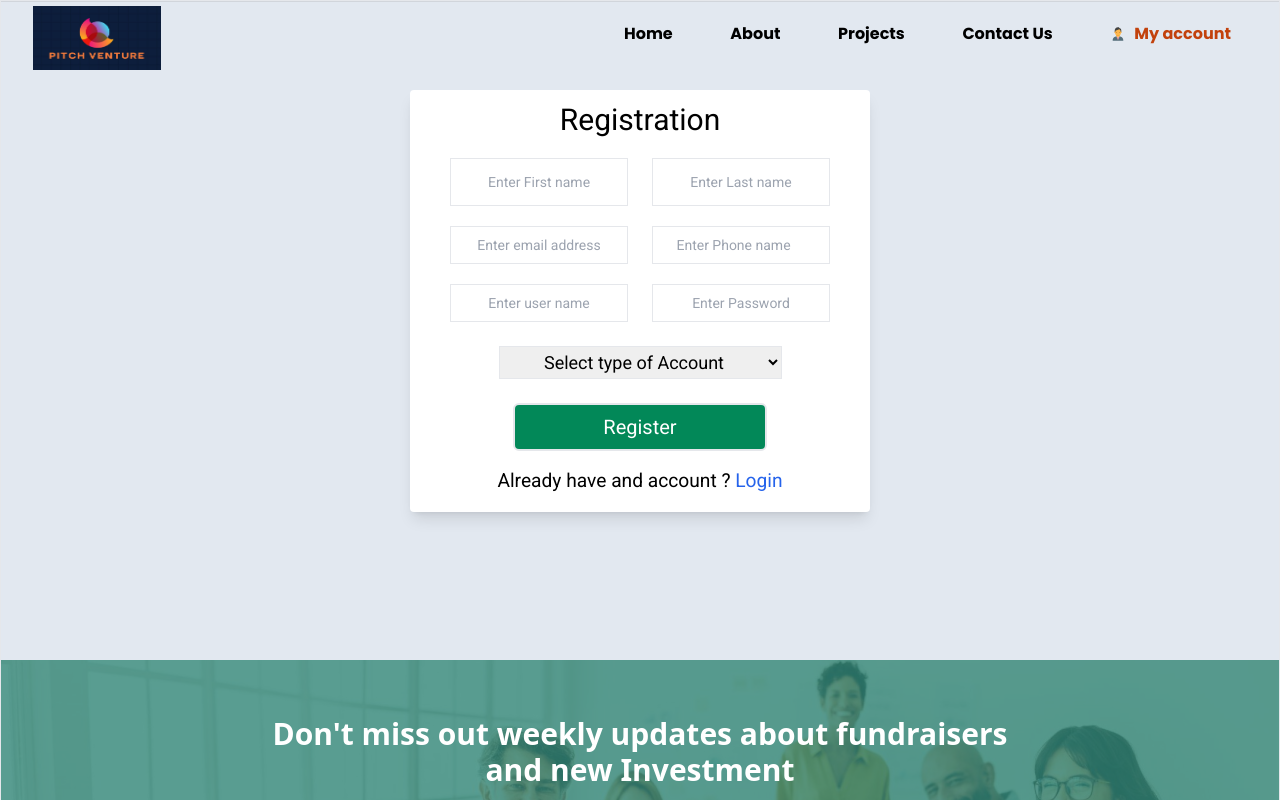
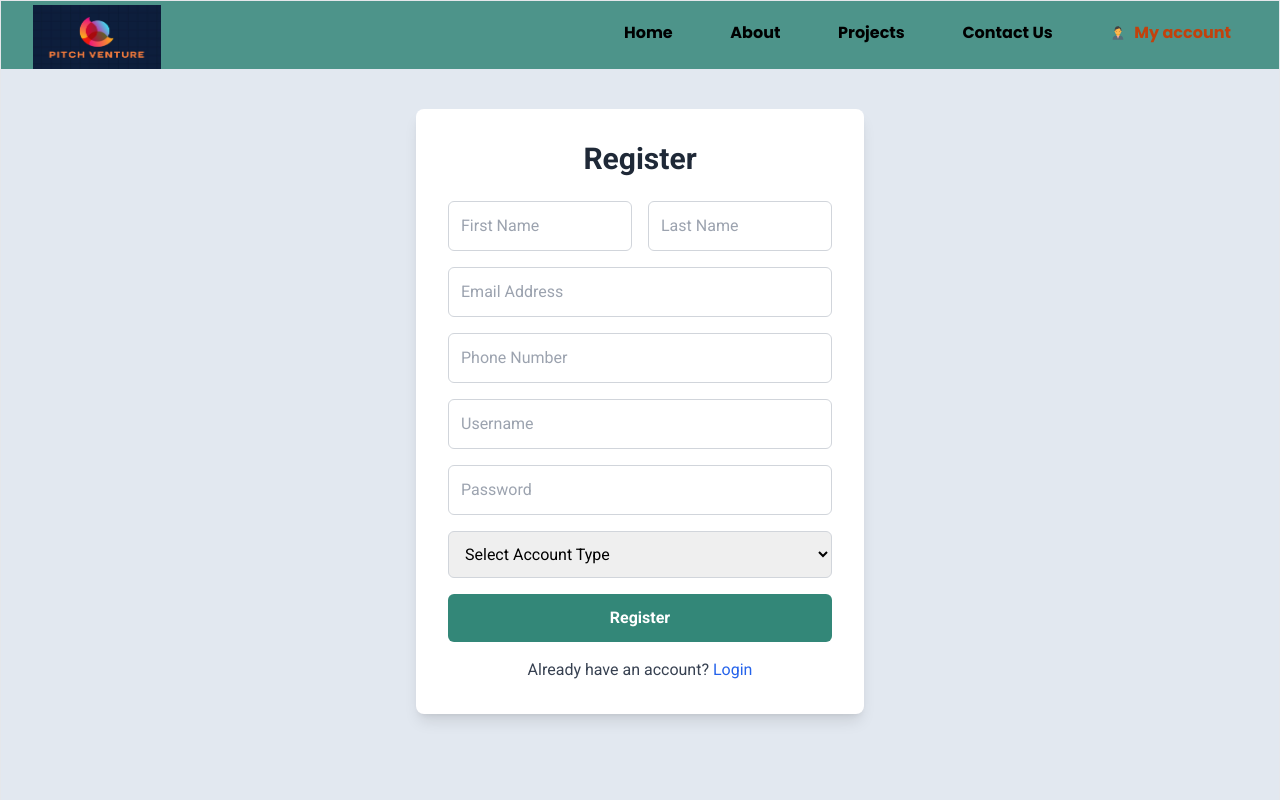
Before and after one commit to Gauravsingh123-aw/Pitch_Venture, a React (Vite) app: page /registration in a window 1280 px wide. Shown: the top 800 px of the page. Built offline with nearby package versions, Linux system fonts and the light colour scheme.

Commit message:
fixed autofill feature of login and registration component

```diff
--- a/package.json
+++ b/package.json
@@ -12,6 +12,7 @@
   "dependencies": {
     "@react-three/drei": "^9.115.0",
     "@react-three/fiber": "^8.17.10",
+    "dotenv": "^16.4.7",
     "nodemailer": "^6.9.15",
     "react": "^18.3.1",
     "react-dom": "^18.3.1",
--- a/src/App.jsx
+++ b/src/App.jsx
@@ -19,7 +19,7 @@ function App() {
 
     const location = useLocation();
 
-    const navbarBackgroundClass = location.pathname === '/' || location.pathname==="/login" || location.pathname==="/registration" || location.pathname==="/project_page"? 'home-bg-class' : 'other-bg-class';
+    const navbarBackgroundClass = location.pathname === '/'  || location.pathname==="/project_page"? 'home-bg-class' : 'other-bg-class';
 
   return (
     <div className='border w-lvw  min-h-screen flex flex-col   items-center bg-slate-200'>
--- a/src/components/Navbar.jsx
+++ b/src/components/Navbar.jsx
@@ -14,7 +14,6 @@ export default function Navbar(prop) {
             <span>Contact Us</span>
             <span className=' text-orange-700 flex flex-row gap-2'><FcBusinessman className="mt-1"/>My account</span>
         </div>
-        {console.log(prop.background)}
     </div>
     </div>
   )
--- a/src/components/Registration.jsx
+++ b/src/components/Registration.jsx
@@ -1,116 +1,134 @@
-import React from 'react'
-import { useState } from 'react';
-import { Link } from 'react-router-dom'
+import React, { useState, useEffect } from "react";
+import { Link } from "react-router-dom";
+
 const Registration = () => {
-  const [data,setData]=useState({});
-  const [error,setError]=useState(false)
-  function onsubmit(){
-    console.log("submitted ");
-    console.log(data)
+  const [data, setData] = useState({});
+
+  function onSubmit() {
+    console.log("Submitted:", data);
   }
+
+  function debounce() {
+    let timer;
+    return function (event) {
+      if (timer) clearTimeout(timer);
+      timer = setTimeout(() => {
+        let name = event.target.name;
+        let value = event.target.value;
+        setData((prevData) => ({
+          ...prevData,
+          [name]: value
+        }));
+      }, 1000);
+    };
+  }
+
+  let handleData = debounce();
+
+  useEffect(() => {
+    const inputs = document.querySelectorAll("input, select");
+
+    const handleAutofill = (event) => {
+      const { name, value } = event.target;
+      setData((prevData) => ({
+        ...prevData,
+        [name]: value
+      }));
+    };
+
+    inputs.forEach((input) => {
+      input.addEventListener("change", handleAutofill);
+    });
+    //cleanup function
+    return () => {
+      inputs.forEach((input) => {
+        input.removeEventListener("change", handleAutofill);
+      });
+    };
+  }, []);
+
   return (
-    <div className="w-full  bg-mainBackground font-roboto">
-      <div className="flex items-center justify-center">
-        <div className="m-w-xl m-5 rounded hover:shadow-2xl shadow-lg bg-white   pt-3  pl-10 pr-10 pb-4">
-          <h1 className="font-xl md:text-lg lg:text-3xl text-center  ">
-            Registration
-          </h1>
-          <div className="w-full  mt-5 text-center ">
+    <div className="w-full flex items-center justify-center bg-mainBackground font-roboto mt-10">
+      <div className="w-full max-w-md bg-white shadow-lg rounded-lg p-8">
+        <h1 className="text-3xl font-bold text-center text-gray-800">Register</h1>
+
+        <div className="mt-6 space-y-4">
+          <div className="flex gap-4">
             <input
               type="text"
-              id="first-name"
-              placeholder="Enter First name"
-              className="text-center mb-5  border border-lightGray  h-12 p-2 text-sm"
               name="firstname"
-              onChange={(e) => (data[e.target.name] = e.target.value)}
+              placeholder="First Name"
+              className="w-1/2 p-3 border border-gray-300 rounded-md focus:outline-none focus:ring-2 focus:ring-blue-500"
+              onChange={handleData}
+            />
+            <input
+              type="text"
+              name="lastname"
+              placeholder="Last Name"
+              className="w-1/2 p-3 border border-gray-300 rounded-md focus:outline-none focus:ring-2 focus:ring-blue-500"
+              onChange={handleData}
+            />
+          </div>
+
+          <input
+            type="email"
+            name="email"
+            placeholder="Email Address"
+            className="w-full p-3 border border-gray-300 rounded-md focus:outline-none focus:ring-2 focus:ring-blue-500"
+            onChange={handleData}
           />
 
-            <span className="p-3"></span>
+          <input
+            type="number"
+            name="phonenumber"
+            placeholder="Phone Number"
+            className="w-full p-3 border border-gray-300 rounded-md focus:outline-none focus:ring-2 focus:ring-blue-500"
+            onChange={handleData}
+          />
+
           <input
             type="text"
-              id="last-name"
-              className="text-center mb-5 border  border-lightGray h-12 p-2 text-sm"
-              placeholder="Enter Last name"
-              name="lastname"
-              onChange={(e) => (data[e.target.name] = e.target.value)}
+            name="userid"
+            placeholder="Username"
+            className="w-full p-3 border border-gray-300 rounded-md focus:outline-none focus:ring-2 focus:ring-blue-500"
+            onChange={handleData}
           />
-            <br />
-            {/* <br />
-            <label htmlFor="email">Email</label>
-            <br /> */}
-            <input
-              type="email"
-              id="email"
-              className="text-center mb-5  border border-lightGray p-2 text-sm"
-              placeholder="Enter email address"
-              name="email"
-              onChange={(e) => (data[e.target.name] = e.target.value)}
-            />
-            <span className="p-3"></span>
-            {/* <br />
-            <label htmlFor="phone-number">Phone number</label>
-            <br /> */}
-            <input
-              type="number"
-              id="phone-number"
-              placeholder="Enter Phone name"
-              className="text-center  border border-lightGray p-2 text-sm"
-              name="phonenumber"
-              onChange={(e) => (data[e.target.name] = e.target.value)}
-            />
-            <br />
-            <input
-              type="text"
-              id="user-id"
-              placeholder="Enter user name"
-              className="text-center  border border-lightGray p-2 text-sm"
-              name="userid"
-              onChange={(e) => (data[e.target.name] = e.target.value)}
-            />
-            <span className="p-3"></span>
+
           <input
             type="password"
-              id="password"
-              placeholder="Enter Password"
-              className="text-center  border border-lightGray p-2 text-sm"
             name="password"
-              onChange={(e) => (data[e.target.name] = e.target.value)}
+            placeholder="Password"
+            className="w-full p-3 border border-gray-300 rounded-md focus:outline-none focus:ring-2 focus:ring-blue-500"
+            onChange={handleData}
           />
-            <br />
 
           <select
             name="type_of_user"
-              id="type_of_user"
-              className="mt-6 pr-10 pl-10 text-center text-gray text-lg pt-1 pb-1    border border-lightGray "
-              onChange={(e) => (data[e.target.name] = e.target.value)}
+            className="w-full p-3 border border-gray-300 rounded-md focus:outline-none focus:ring-2 focus:ring-blue-500"
+            onChange={handleData}
           >
-              <option value="select" className="text-center">
-                {" "}
-                Select type of Account
-              </option>
-              <option value="Investor" className="text-center">
-                Investor
-              </option>
-              <option value="startupFounder" className="text-center">
-                StartUp Founder
-              </option>
+            <option value="">Select Account Type</option>
+            <option value="Investor">Investor</option>
+            <option value="startupFounder">Startup Founder</option>
           </select>
-            <br />
+
           <button
-              className="text-center hover:bg-black mt-6 text-white pl-12 pr-12  hover:text-gray bg-green h-12 text-xl p-1 w-2/3 rounded-md bg-button-color  border-2"
-              onClick={onsubmit}
+            onClick={onSubmit}
+            className="w-full bg-footer hover:bg-footer_blue text-white font-semibold py-3 rounded-md transition duration-300"
           >
             Register
           </button>
-            <div className="text-[1.2rem] mt-4">
-              Already have and account ?{" "}
-              <span className="text-blue-600 "><Link to='/login'>Login</Link></span>
-            </div>
-          </div>
+
+          <p className="text-center text-gray-700 mt-4">
+            Already have an account?{" "}
+            <Link to="/login" className="text-blue-600 hover:underline">
+              Login
+            </Link>
+          </p>
         </div>
       </div>
     </div>
   );
-}
+};
 
-export default Registration
+export default Registration;
--- a/src/components/login.jsx
+++ b/src/components/login.jsx
@@ -1,47 +1,89 @@
-import React from "react";
-import { useState } from "react";
+import React, { useState, useEffect } from "react";
 import { Link } from "react-router-dom";
 
 function Login() {
+  let [data, setData] = useState({});
 
- let [data,setData]=useState({})
+  let handleChange = (event) => {
+    let name = event.target.name;
+    let value = event.target.value;
+    console.log(value);
+    setData({ ...data, [name]: value });
+  };
 
- let handleChange=(event)=>{
-        let name=event.target.name;
-        let value=event.target.value;
-        console.log(value)
-        setData({...data,[name]:value})
- }
+  function debounce(fn, delay) {
+    let timer;
+    return function (...args) {
+      if (timer) clearTimeout(timer);
+      timer = setTimeout(() => {
+        handleChange(...args);
+      }, delay);
+    };
+  }
 
- function debounce(fn,delay){
-  let timer;
-  return function(...args){
-    if(timer) clearTimeout(timer);
-    timer=setTimeout(() => {
-      handleChange(...args);
-    }, delay);
-  }
- }
+  let handleData = debounce(handleChange, 1000);
 
- let handleData=debounce(handleChange,1000);
+  useEffect(() => {
+    const inputs = document.querySelectorAll("input");
 
- let handleSubmit=(event)=>{
+    const handleAutofill = (event) => {
+      const { name, value } = event.target;
+      setData((prevData) => ({
+        ...prevData,
+        [name]: value
+      }));
+    };
+
+    inputs.forEach((input) => {
+      input.addEventListener("change", handleAutofill);
+    });
+
+    return () => {
+      inputs.forEach((input) => {
+        input.removeEventListener("change", handleAutofill);
+      });
+    };
+  }, []);
+
+  let handleSubmit = (event) => {
     event.preventDefault();
-    console.log(data)
- }
+    console.log(data);
+  };
 
   return (
-    <div className="h-[25rem] w-[25rem] bg-white m-nav_space flex flex-col items-center gap-y-5 pt-6 shadow-md font-roboto rounded hover:shadow-2xl">
-      <div className="text-left w-full pl-16 text-3xl ">Log in</div>
-      <input className="w-2/3 h-12  border-2 text-center " placeholder="Usersname" name="username" onChange={handleData}/>
+    <div className="py-10 w-[25rem] bg-white m-nav_space flex flex-col items-center gap-y-5 pt-6 shadow-md rounded-md font-roboto hover:shadow-2xl mt-14">
+      <div className="text-3xl font-bold text-center text-gray-800">Log in</div>
+      <input
+        className="w-2/3 h-12 border-2 text-center rounded-md"
+        placeholder="Username"
+        name="username"
+        onChange={handleData}
+      />
 
       <div className="w-2/3 flex-col">
-        <input className="w-full border-2  h-12  text-center  " placeholder="Password" name="password" onChange={handleData}/>
-        <div className="text-sm text-left  mt-2 text-blue-600"><Link to='/forgot_pass'>Forgot your password?</Link></div>
+        <input
+          className="w-full border-2 h-12 text-center rounded-md"
+          placeholder="Password"
+          name="password"
+          onChange={handleData}
+        />
+        <div className="text-sm text-left mt-2 text-blue-600">
+          <Link to="/forgot_pass">Forgot your password?</Link>
+        </div>
       </div>
-      <button className="text-center h-12 text-xl p-2 w-2/3 rounded-md bg-button-color text-white border-2 hover:bg-black" onClick={handleSubmit}>Log in</button>
+      <button
+        className="w-2/3 bg-footer hover:bg-footer_blue text-white font-semibold py-3 rounded-md transition duration-300"
+        onClick={handleSubmit}
+      >
+        Log in
+      </button>
 
-      <div className="text-[1.2rem] mt-6">New to PitchVenture ? <Link to='/registration' className="text-blue-800 ">Sign Up</Link></div>
+      <div className="text-[1.2rem] mt-6">
+        New to PitchVenture?{" "}
+        <Link to="/registration" className="text-blue-800">
+          Sign Up
+        </Link>
+      </div>
     </div>
   );
 }
```
Also changed, not shown: 1 other file (tests, documents, lock files or other folders). Lines whose indentation alone changed are shown as unchanged.
